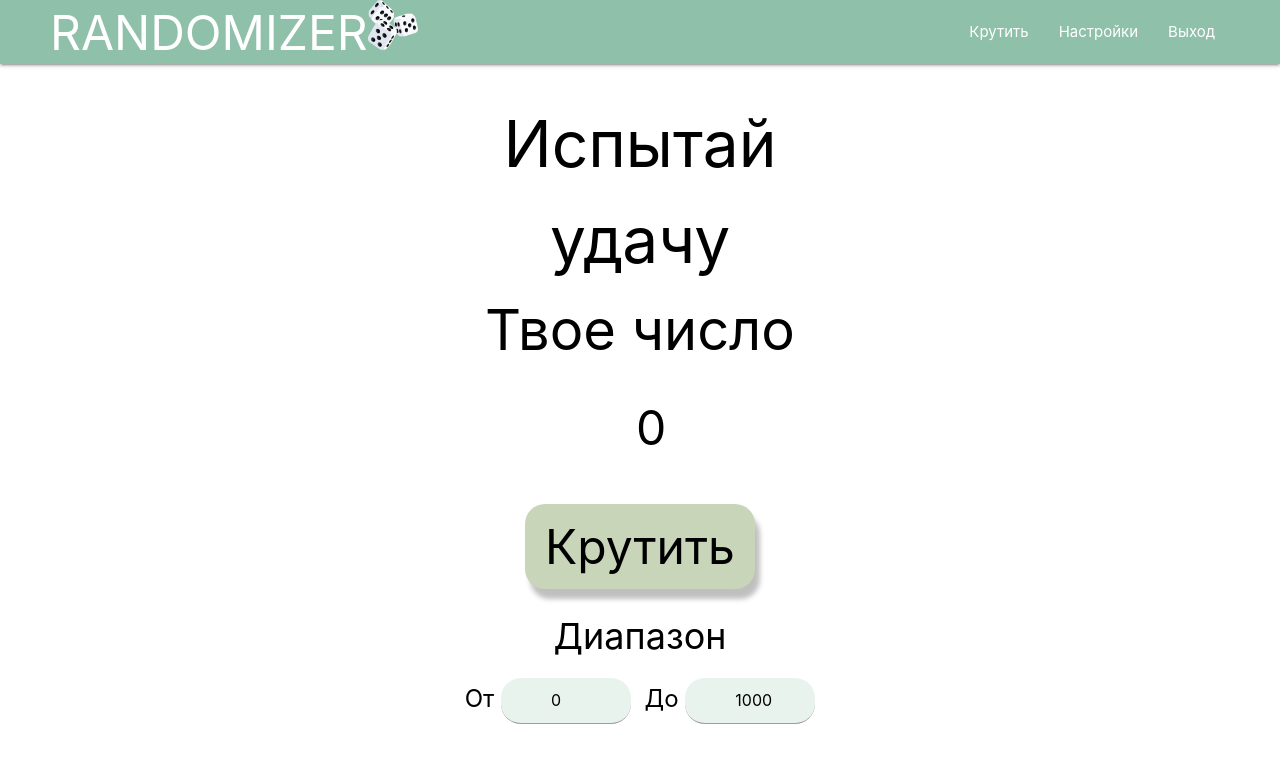
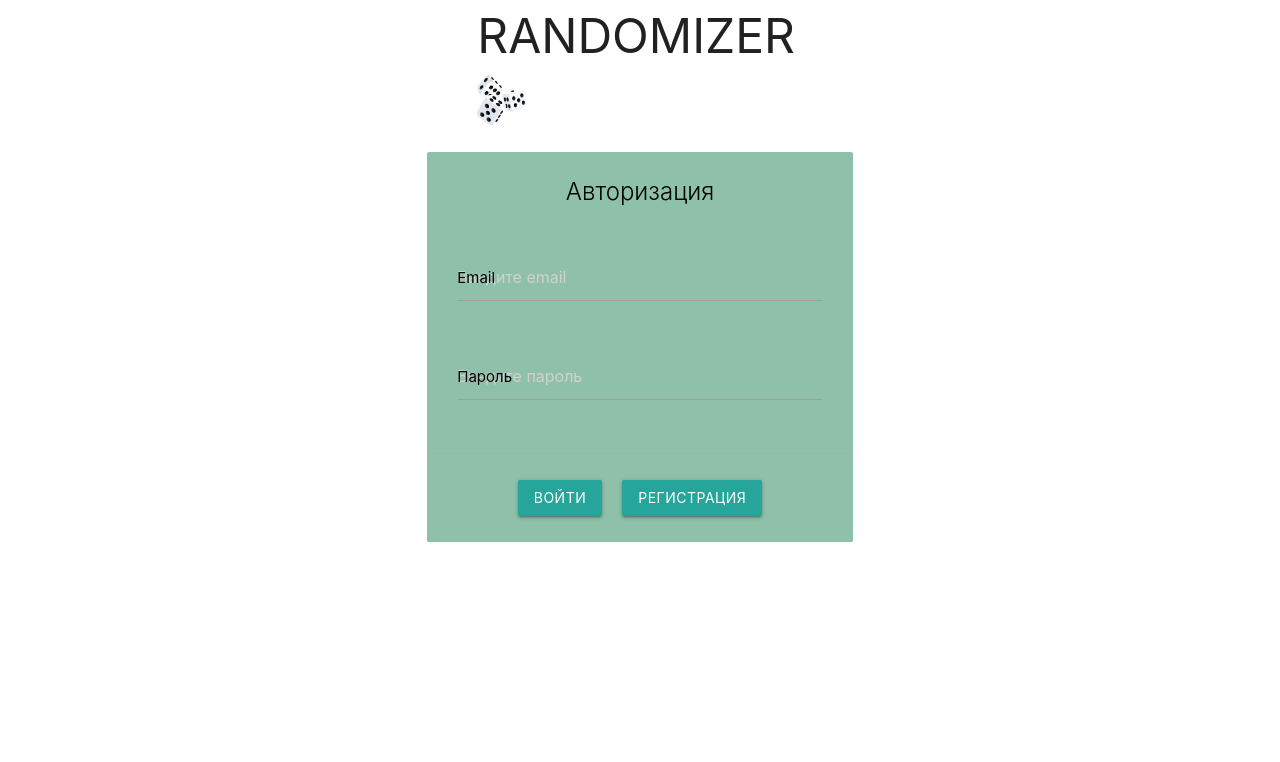
Before and after one commit to itabakman/frandomizer, a React (Create React App) app in the folder client/: page / in a window 1280 px wide. Before the commit this address led to /random. Shown: the top 762 px of the page. Built offline with nearby package versions, Linux system fonts and the light colour scheme.

Commit message:
Upd authorize

```diff
--- a/client/src/App.js
+++ b/client/src/App.js
@@ -12,7 +12,7 @@ import { Navbar } from './components/navbar';
 function App() {
   const {token,login,logout,userId,secretNumber}=useAuth()
 
-  const isAuthenticaded = !token//to bool !!token
+  const isAuthenticaded = !!token//to bool !!token
 
 
   const routes = useRoutes(isAuthenticaded)
```
Also changed, not shown: 1 other file (tests, documents, lock files or other folders).
